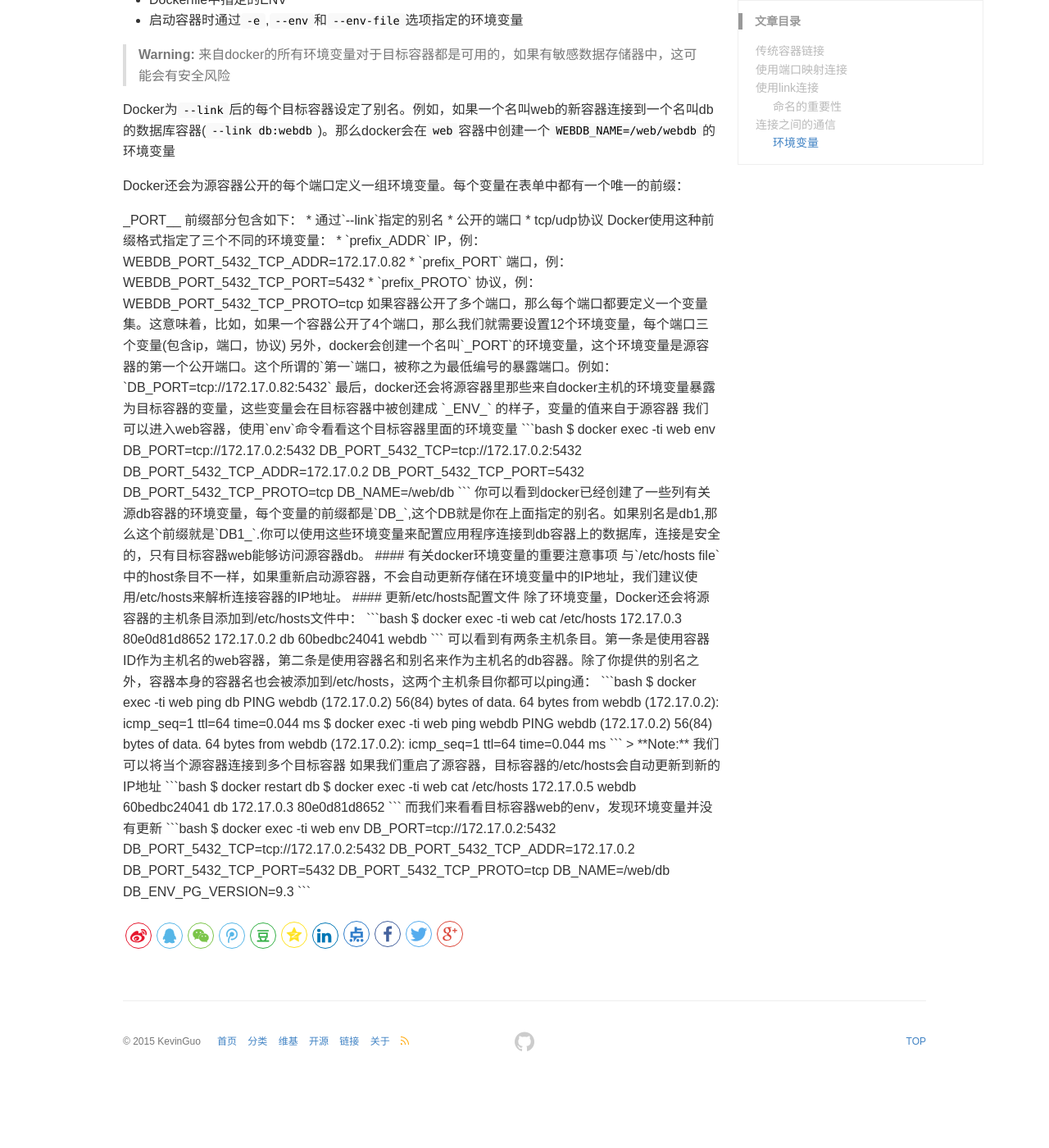
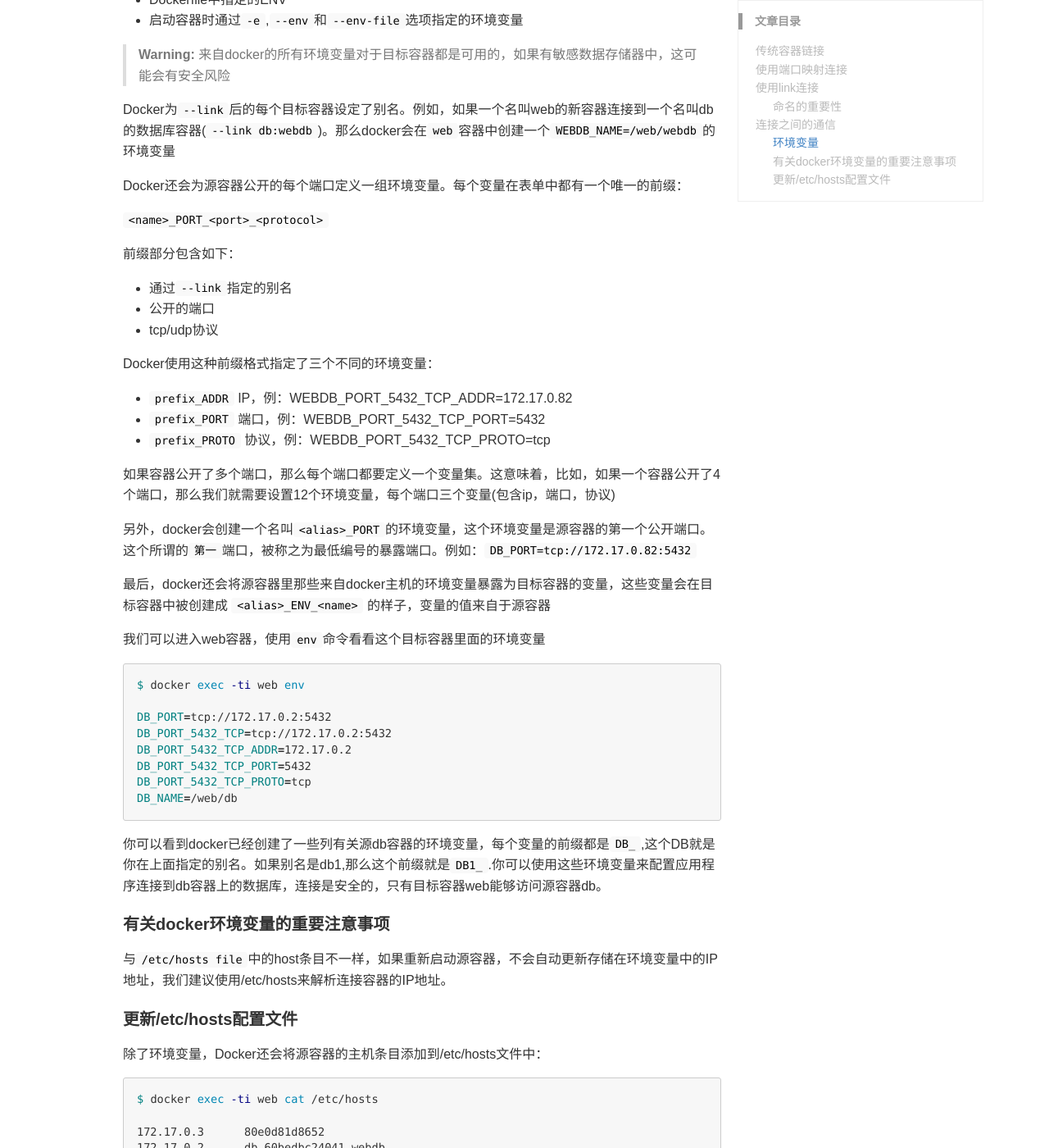
Before and after one commit to chinakevinguo/chinakevinguo.github.io, a Jekyll site: the page built from _posts/2017-07-06-Docker-links.md, in a window 1280 px wide and 1400 px high, scrolled down 2616 px. Shown: the whole window at 82% size. Built offline with Jekyll 4.4.1, drawn with Linux system fonts in a browser that asks for light colours; comment, search, counter and statistics services are not loaded; before the commit the page ends 3935 px from its top, so only the background shows below that; some of the changed text lies outside the part shown.

Commit message:
fix posts format

```diff
--- a/_posts/2017-07-06-Docker-links.md
+++ b/_posts/2017-07-06-Docker-links.md
@@ -106,7 +106,7 @@ Docker为`--link`后的每个目标容器设定了别名。例如，如果一个
 
 Docker还会为源容器公开的每个端口定义一组环境变量。每个变量在表单中都有一个唯一的前缀：
 
-<name>_PORT_<port>_<protocol>
+`<name>_PORT_<port>_<protocol>`
 
 前缀部分包含如下：
 
```
